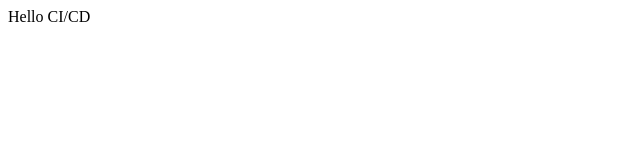
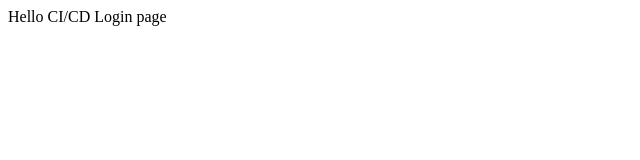
Before and after one commit to gchouhan101-sketch/cicd-lab, a plain HTML site: page index.html in a window 1280 px wide. Shown: the full height of the page, 0-640 px from the left. Drawn offline with Linux system fonts and the light colour scheme.

Commit message:
added login feature

```diff
--- a/index.html
+++ b/index.html
@@ -1 +1,2 @@
 Hello CI/CD
+<hi>Login page</h1>
```
